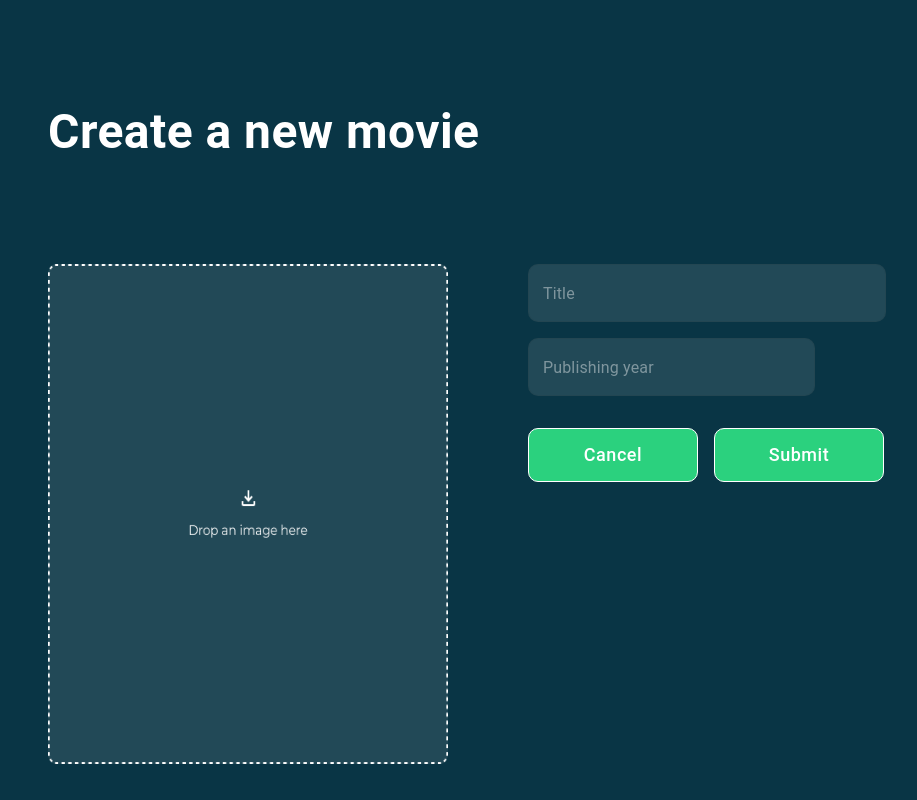
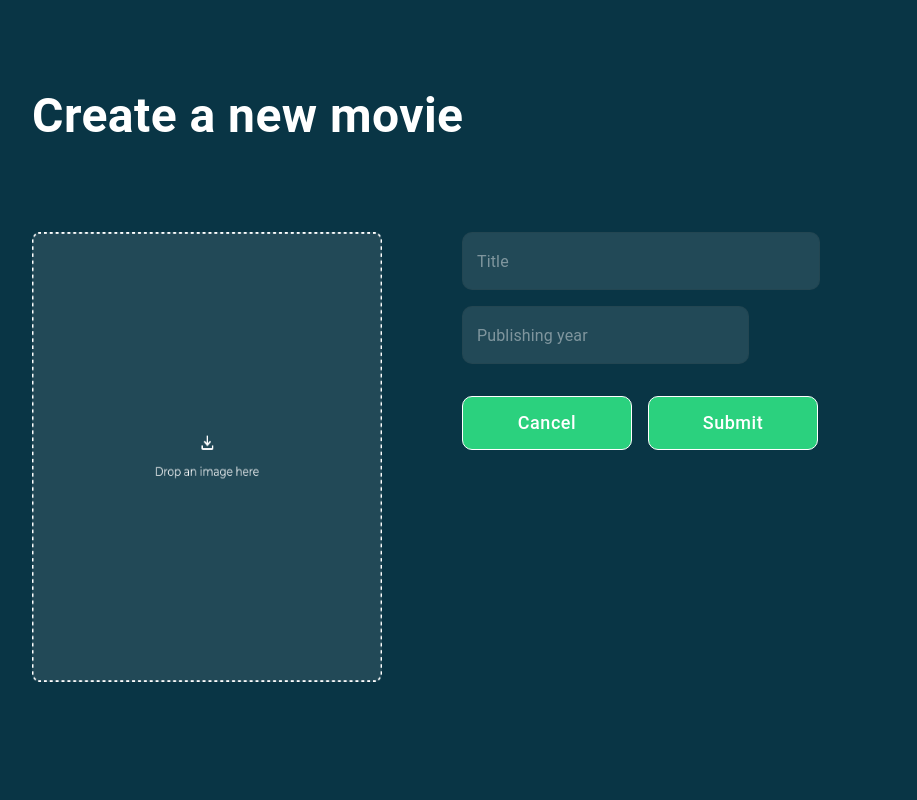
Before and after one commit to jawadkhan-tdc/movies-list, a Next.js app: page /create-movie in a window 1280 px wide. Shown: the whole page, without its empty margins (48-965 px from the left). Built offline with nearby package versions, Linux system fonts and the light colour scheme.

Commit message:
update-ui

```diff
--- a/src/app/_components/HomePage.js
+++ b/src/app/_components/HomePage.js
@@ -24,7 +24,7 @@ const HomePage = () => {
   };
 
   const handleOnCreateAccount = () => {
-    router.push("/register");
+    router.push("/Register");
   };
 
   const handleOnLogin = () => {
--- a/src/app/create-movie/_components/CreateMovieForm.js
+++ b/src/app/create-movie/_components/CreateMovieForm.js
@@ -1,19 +1,69 @@
+"use client"
 import React from "react";
-import { Typography, Box, TextField, Button } from "@mui/material";
+import { useState } from "react";
+import { Typography, Box, TextField, Button, IconButton } from "@mui/material";
 import Image from "next/image";
+import CloseIcon from "@mui/icons-material/Close";
 
 const CreateMovieForm = () => {
+
+  const [selectedImage, setSelectedImage] = useState(null);
+
+  const handleImageChange = (event) => {
+    const file = event.target.files[0];
+    if (file) {
+      const reader = new FileReader();
+      reader.onloadend = () => {
+        setSelectedImage(reader.result);
+      };
+      reader.readAsDataURL(file);
+    }
+  };
+
+  const handleRemoveImage = () => {
+    setSelectedImage(null);
+  };
+
   return (
-    <Box sx={{ backgroundColor: "#093545", height: "100vh" }}>
-      <Typography sx={{ fontSize: "48px", fontWeight: 600, color: "#FFFFFF", padding: 12 }}>Create a new movie</Typography>
+    <Box sx={{
+      backgroundColor: "#093545", margin: 0,
+      padding: 0,
+      height: "100vh"
+    }}>
+      <Typography sx={{ fontSize: "48px", fontWeight: 600, color: "#FFFFFF", padding: 10 }}>Create a new movie</Typography>
 
       <Box sx={{ display: "flex", gap: 10 }}>
-        <Box sx={{ ml: 12 }}>
-          <Image
-            src="/Group35.png"
-            width={400}
-            height={500}
+        <Box sx={{ ml: 10, position: "relative" }}>
+          {selectedImage ? (
+            <>
+              <Image src={selectedImage} width={350} height={450} />
+              <IconButton
+                onClick={handleRemoveImage}
+                sx={{
+                  position: "absolute",
+                  top: 0,
+                  right: 0,
+                  color: "#FFFFFF",
+                  "&:hover": {
+                    backgroundColor: "#2BD17E",
+                  },
+                }}
+              >
+                <CloseIcon />
+              </IconButton>
+            </>
+          ) : (
+            <label htmlFor="image-upload">
+              <Image src="/Group35.png" width={350} height={450}/>
+              <input
+                type="file"
+                id="image-upload"
+                accept="image/*"
+                style={{ display: "none" }}
+                onChange={handleImageChange}
               />
+            </label>
+          )}
         </Box>
         <Box>
           <Box sx={{ mb: 2 }}>
@@ -59,7 +109,7 @@ const CreateMovieForm = () => {
           <Box sx={{ display: "flex", gap: 2 }}>
             <Button sx={{
               width: "170px",
-              border : "1px solid #FFFFFF",
+              border: "1px solid #FFFFFF",
               borderRadius: "10px",
               backgroundColor: "#2BD17E",
               color: "white",
@@ -76,9 +126,9 @@ const CreateMovieForm = () => {
               },
             }}>Cancel</Button>
 
-            <Button  sx={{
+            <Button sx={{
               width: "170px",
-              border : "1px solid #FFFFFF",
+              border: "1px solid #FFFFFF",
               borderRadius: "10px",
               backgroundColor: "#2BD17E",
               color: "white",
```
Lines whose indentation alone changed are shown as unchanged.
